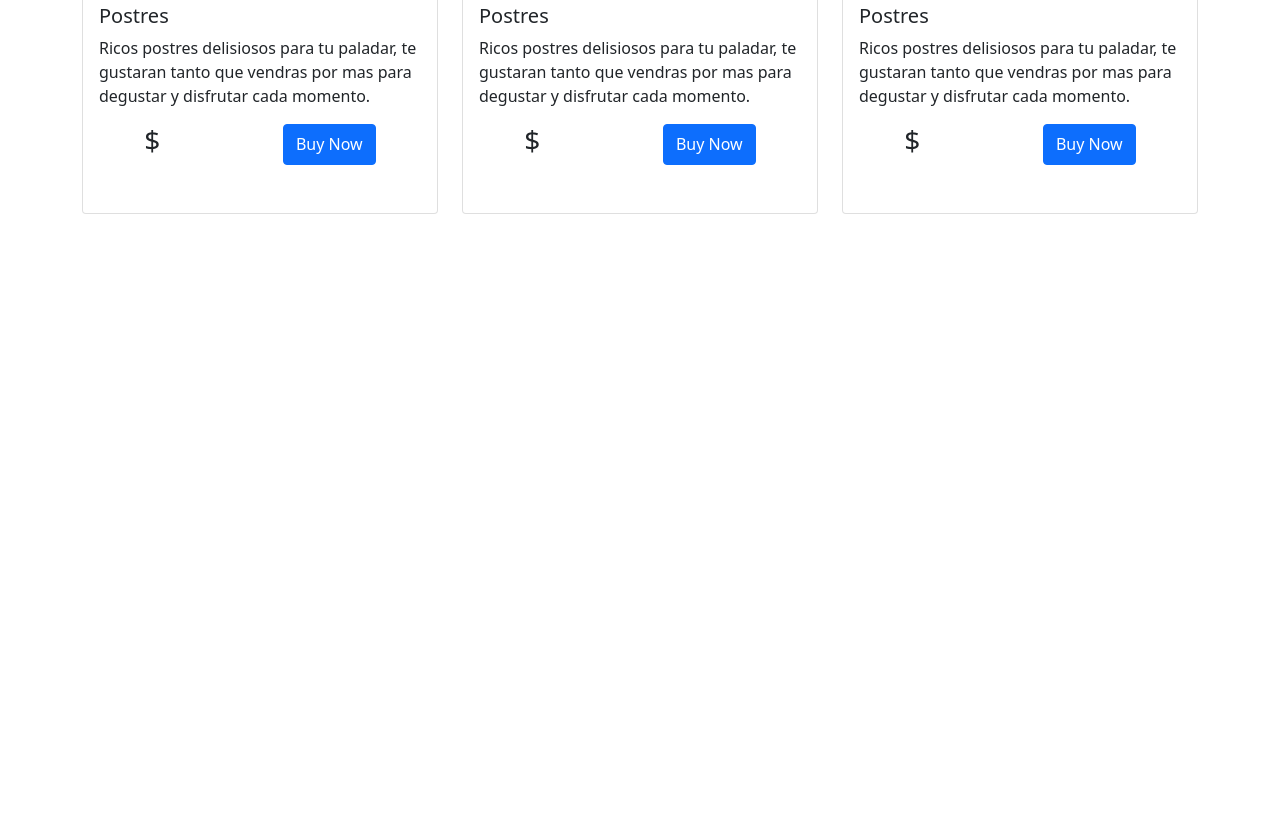
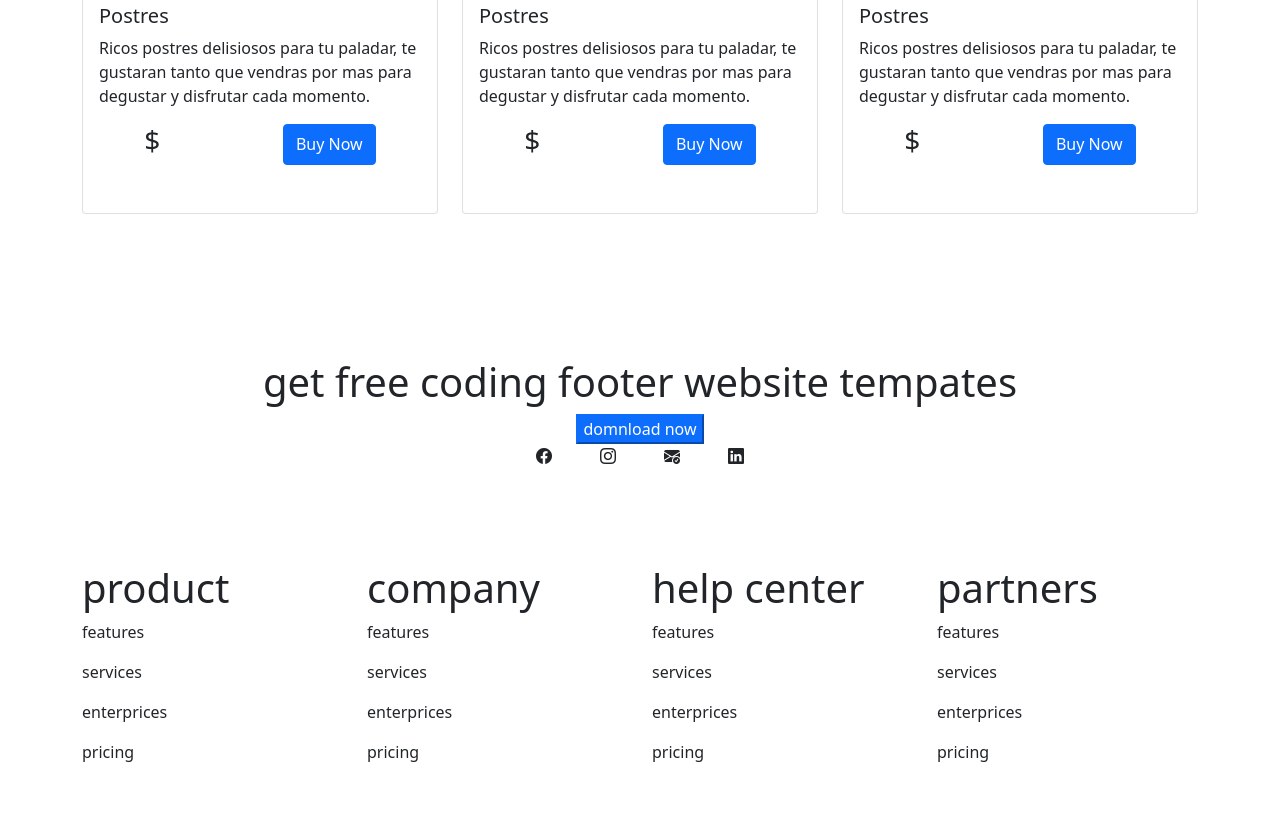
Before and after one commit to edunm1981/tarea-4-bootstrap, a plain HTML site: page index.html in a window 1280 px wide. Shown: the part 1793-2621 px from the top of the page. Before the commit the page ends 2103 px from the top, so only its background shows below. Drawn offline with nearby package versions, Linux system fonts and the light colour scheme.

Commit message:
mi cuarto cambio

```diff
--- a/index.html
+++ b/index.html
@@ -177,5 +177,54 @@
 
 
 
+    <div class="container fluid py-5">
+        <div class="text-center">
+            <h1>get free coding footer website tempates</h1>
+            <button class="ibtn btn-primary">domnload now</button>
+            <div class="d-flex justify-content-center">
+                <i class="bi bi-facebook me-5"></i>
+                <i class="bi bi-instagram me-5"></i>
+                <i class="bi bi-envelope-check-fill me-5"></i>
+                <i class="bi bi-linkedin"></i>
+            </div>
+        </div>
+    </div>
+    <div class="main-footer">
+        <div class="container py-5">
+            <div class="row row-rols-2 row-rols-md-4 g-4">
+                <div class="col">
+                    <h1>product</h1>
+                    <p>features</p>
+                       <p>services</p>
+                       <p>enterprices</p>
+                       <p>pricing</p>
+                </div>
+                <div class="col">
+                    <h1>company</h1>
+                    <p>features</p>
+                       <p>services</p>
+                       <p>enterprices</p>
+                       <p>pricing</p>
+                </div>
+                <div class="col">
+                    <h1>help center</h1>
+                    <p>features</p>
+                       <p>services</p>
+                       <p>enterprices</p>
+                       <p>pricing</p>
+                </div>
+                <div class="col">
+                    <h1>partners</h1>
+                    <p>features</p>
+                       <p>services</p>
+                       <p>enterprices</p>
+                       <p>pricing</p>
+                </div>
+            </div>
+        </div>
+    </div>
+    <script src="https://cdn.jsdelivr.net/npm/bootstrap@5.0.2/dist/js/bootstrap.bundle.min.js"
+    integrity="sha384-MrcW6ZMFYlzcLA8Nl+NtUVF0sA7MsXsP1UyJoMp4YLEuNSfAP+JcXn/tWtIaxVXM"
+    crossorigin="anonymous"></script>
 </body>
 </html>
```
